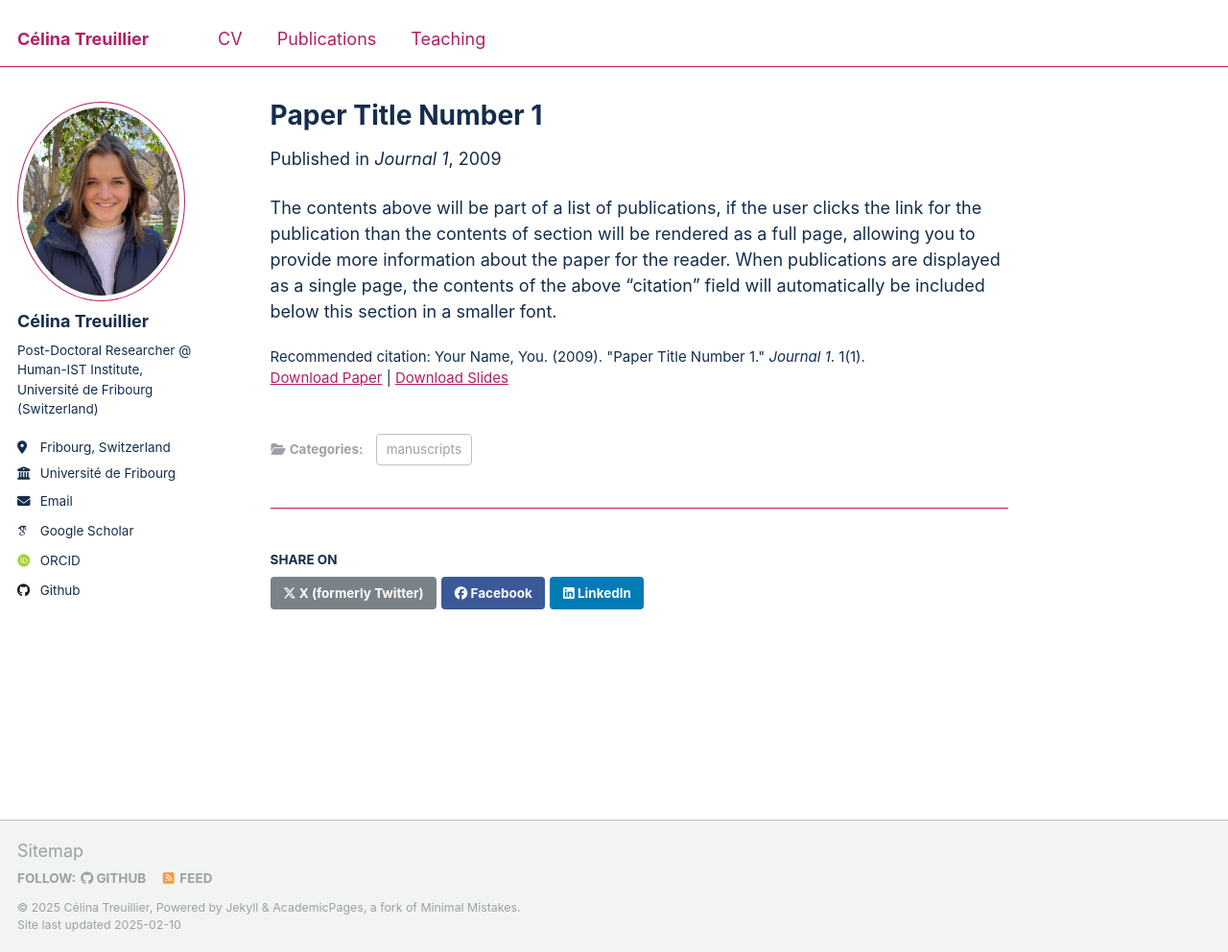
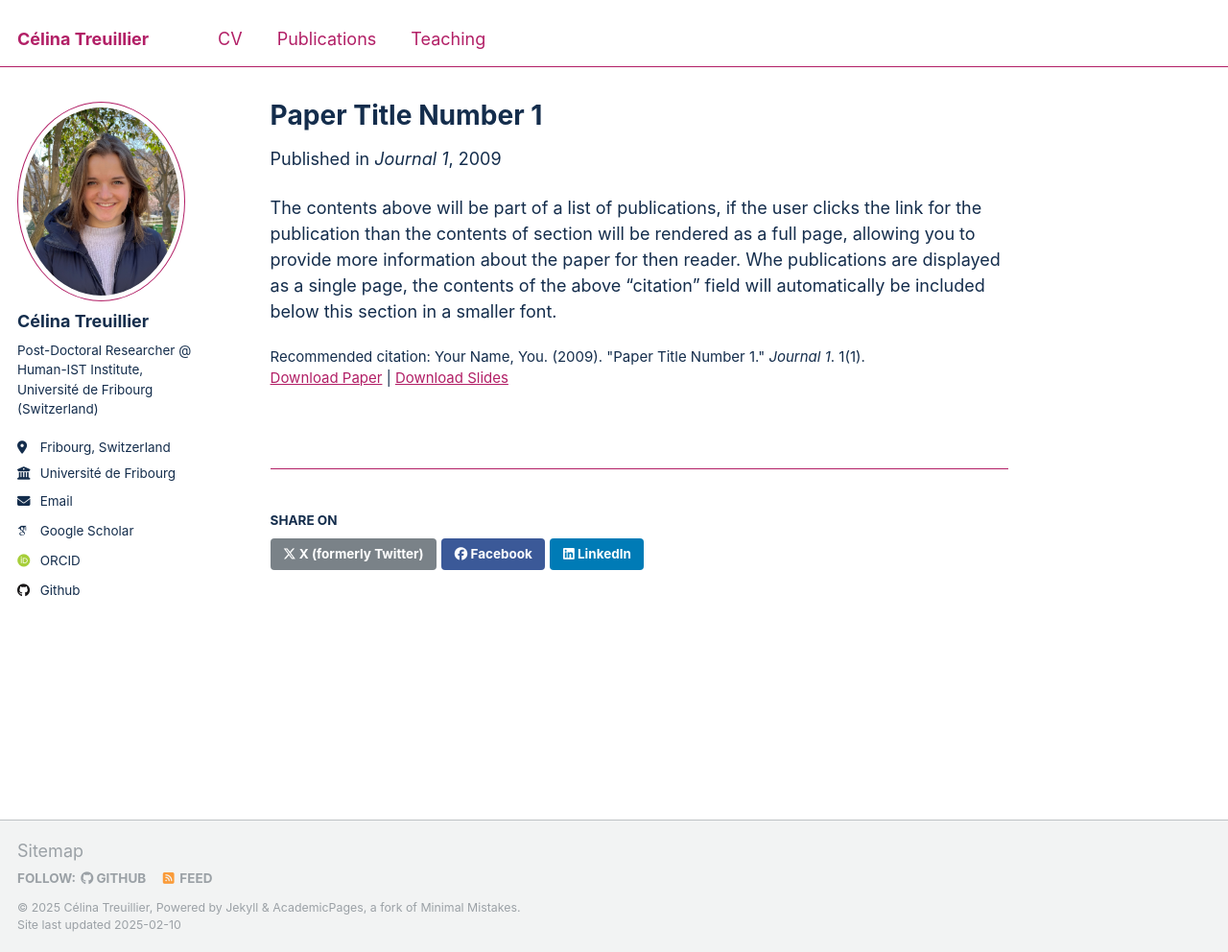
Before and after one commit to celinatreuillier/celinatreuillier.github.io, a Jekyll site: the page built from _publications/2009-10-01-paper-title-number-1.md, in a window 1280 px wide and 992 px high. Shown: the whole window at 96% size. Built offline with Jekyll 4.4.1, drawn with Linux system fonts in a browser that asks for light colours; some web fonts are replaced.

Commit message:
test paper category

```diff
--- a/_pages/publications.html
+++ b/_pages/publications.html
@@ -6,7 +6,7 @@ author_profile: true
 ---
 
 {% if site.author.googlescholar %}
-  <div class="wordwrap">You can also find my articles on <a href="{{site.author.googlescholar}}">my Google Scholar profile</a>.</div>
+  <div class="wordwrap">You can also find all my publications on <a href="{{site.author.googlescholar}}">my Google Scholar profile</a>.</div>
 {% endif %}
 
 {% include base_path %}
--- a/_publications/2009-10-01-paper-title-number-1.md
+++ b/_publications/2009-10-01-paper-title-number-1.md
@@ -11,4 +11,4 @@ paperurl: 'http://academicpages.github.io/files/paper1.pdf'
 citation: 'Your Name, You. (2009). &quot;Paper Title Number 1.&quot; <i>Journal 1</i>. 1(1).'
 ---
 
-The contents above will be part of a list of publications, if the user clicks the link for the publication than the contents of section will be rendered as a full page, allowing you to provide more information about the paper for the reader. When publications are displayed as a single page, the contents of the above "citation" field will automatically be included below this section in a smaller font.
+The contents above will be part of a list of publications, if the user clicks the link for the publication than the contents of section will be rendered as a full page, allowing you to provide more information about the paper for then reader. Whe publications are displayed as a single page, the contents of the above "citation" field will automatically be included below this section in a smaller font.
```
Also changed, not shown: other parts of _publications/2009-10-01-paper-title-number-1.md (+1 -1 lines).
